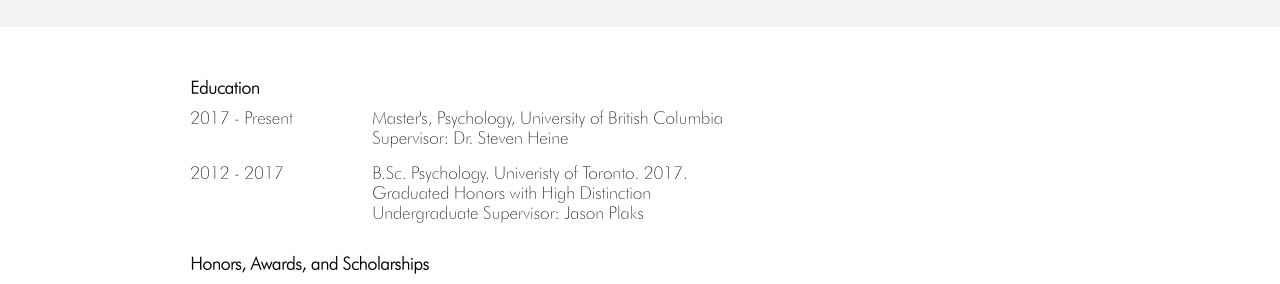
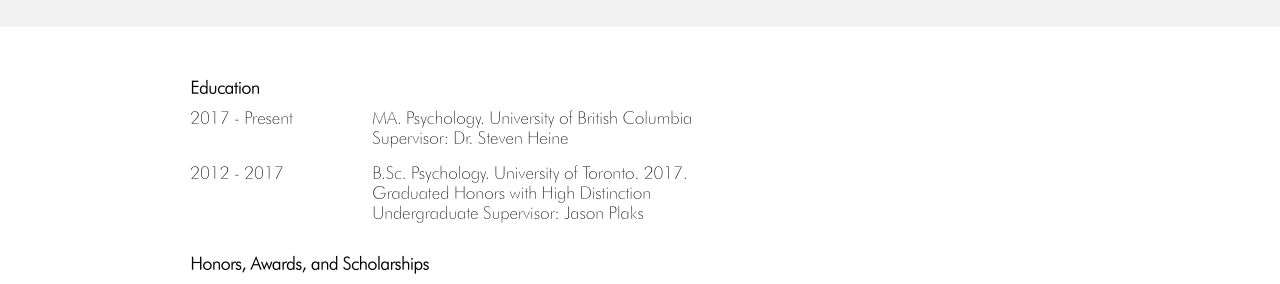
Before and after one commit to Jaacky/katewguan.com, a Jekyll site: the page built from cv/index.html, in a window 1280 px wide. Shown: the part 124-408 px from the top of the page. Built offline with Jekyll 4.4.1, drawn with Linux system fonts in a browser that asks for light colours.

Commit message:
Format update and typo fix

```diff
--- a/_data/education.yml
+++ b/_data/education.yml
@@ -1,9 +1,9 @@
 - date: 2017 - Present
   details:
-    - Master's, Psychology, University of British Columbia
+    - MA. Psychology. University of British Columbia
     - "Supervisor: Dr. Steven Heine"
 - date: 2012 - 2017
   details:
-    - B.Sc. Psychology. Univeristy of Toronto. 2017.
+    - B.Sc. Psychology. University of Toronto. 2017.
     - Graduated Honors with High Distinction
     - "Undergraduate Supervisor: Jason Plaks"
```
